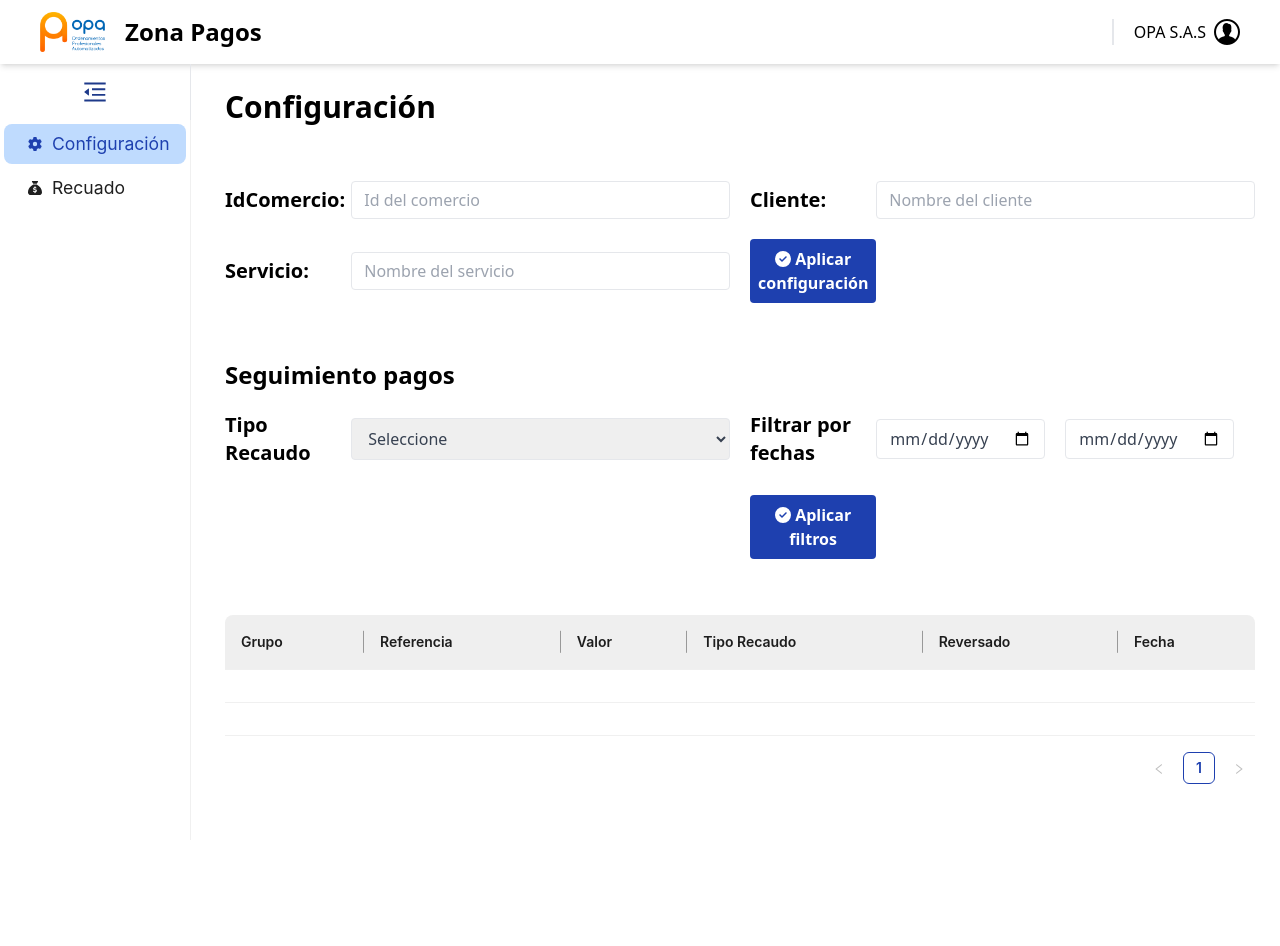
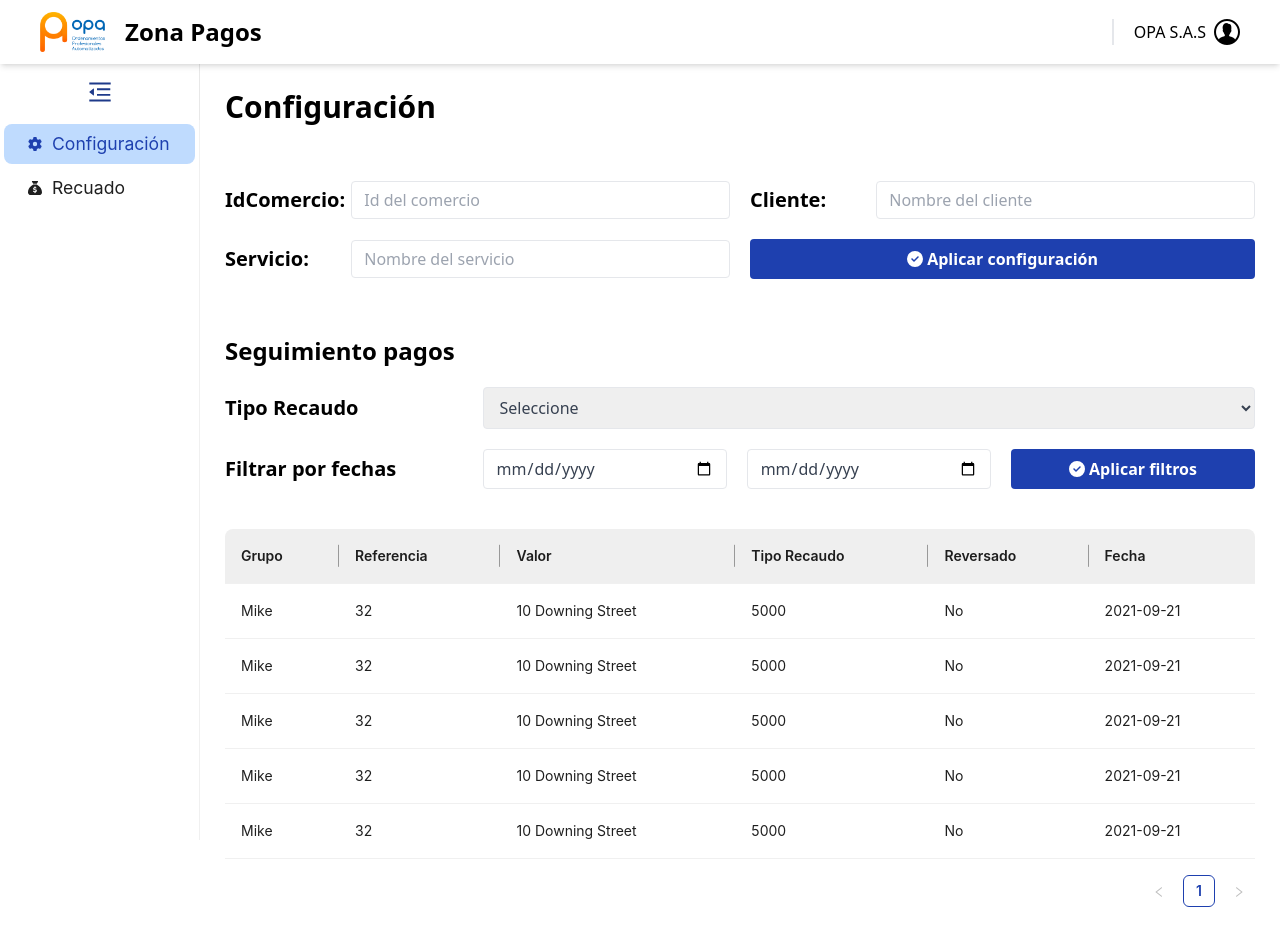
Before and after one commit to sql-programador-39/Zona-Pagos, a React (Vite) app: page /config in a window 1280 px wide. Before the commit the page ends 825 px from the top, so only its background shows below. Built offline with nearby package versions, Linux system fonts and the light colour scheme.

Commit message:
para probar en el cel

```diff
--- a/src/Layouts/Layout.css
+++ b/src/Layouts/Layout.css
@@ -17,3 +17,12 @@
 .main-content2 > * {
   max-width: 100%;
 }
+
+@media (max-width: 768px) {
+  .main-content {
+    padding: 25px;
+  }
+  .main-content2 {
+    padding: 25px;
+  }
+}
--- a/src/Layouts/Layout.jsx
+++ b/src/Layouts/Layout.jsx
@@ -17,7 +17,7 @@ const Layout = () => {
       </header>
 
       <main>
-        <aside>
+        <aside className='hidden md:inline'>
           <AsideMenu
             collapsed={ collapsed }
             setCollapsed={ setCollapsed }
--- /dev/null
+++ b/src/components/Alert/Alert.jsx
@@ -0,0 +1,16 @@
+const Alert = ({ msg }) => {
+
+
+  return (
+    <>
+      <div>
+        <div className="bg-red-100 border border-red-400 text-red-700 px-4 py-3 rounded">
+          <strong className="font-bold">Error! </strong>
+          <span>{ msg }</span>
+        </div>
+      </div>
+    </>
+  )
+}
+
+export default Alert
--- a/src/components/AsideMenu/AsideMenu.css
+++ b/src/components/AsideMenu/AsideMenu.css
@@ -2,3 +2,15 @@
   background-color: #bfdbfe !important; /* Cambia esto al color deseado */
   color: #1e40af !important; /* Cambia esto al color de texto deseado */
 }
+
+.div-menu {
+  border-right: 1px solid rgba(0, 0, 0, .09);
+  width: 200px;
+  transition: all 0.3s;
+}
+
+.div-menu-collapse {
+  width: 80px;
+  border-right: 1px solid rgba(0, 0, 0, .09);
+  transition: all 0.3s;
+}
--- a/src/components/CollectionTable/CollectionTable.css
+++ b/src/components/CollectionTable/CollectionTable.css
@@ -6,10 +6,10 @@
   background-color: #999999 !important;
 }
 
-.ant-pagination-item {
+.ant-pagination-item-active {
   border-color: #1e40af  !important;
 }
 
-.ant-pagination-item a{
+.ant-pagination-item-active a{
   color: #1e40af  !important;
 }
--- a/src/components/CollectionTable/CollectionTable.jsx
+++ b/src/components/CollectionTable/CollectionTable.jsx
@@ -1,22 +1,11 @@
+import { useState } from 'react';
 import { Table, Empty } from 'antd';
 import './CollectionTable.css';
 
+
+
+
 const CollectionTable = () => {
-
-  const dataSource = [
-    {
-      key: '1',
-      name: 'Mike',
-      age: 32,
-      address: '10 Downing Street',
-    },
-    {
-      key: '2',
-      name: 'John',
-      age: 42,
-      address: '10 Downing Street',
-    },
-  ];
 
   const columns = [
     {
@@ -43,13 +32,128 @@ const CollectionTable = () => {
       title: 'Excluir',
       dataIndex: 'excluir',
       key: 'excluir',
+      render: () => <input className='checkbox-round' type="checkbox" onChange={handleCheckboxChange} />,
+      align: 'center',
     },
   ];
+
+  const dataSource = [
+    {
+      key: '1',
+      referencia: 'Mike',
+      cedula: 32,
+      producto: '10 Downing Street',
+      valor: '5000',
+    },
+    {
+      key: '2',
+      referencia: 'Mike',
+      cedula: 32,
+      producto: '10 Downing Street',
+      valor: '5000',
+    },
+    {
+      key: '3',
+      referencia: 'Mike',
+      cedula: 32,
+      producto: '10 Downing Street',
+      valor: '5000',
+    },
+    {
+      key: '4',
+      referencia: 'Mike',
+      cedula: 32,
+      producto: '10 Downing Street',
+      valor: '5000',
+    },
+    {
+      key: '5',
+      referencia: 'Mike',
+      cedula: 32,
+      producto: '10 Downing Street',
+      valor: '5000',
+    },
+    {
+      key: '6',
+      referencia: 'Mike',
+      cedula: 32,
+      producto: '10 Downing Street',
+      valor: '5000'
+    },
+    {
+      key: '7',
+      referencia: 'Mike',
+      cedula: 32,
+      producto: '10 Downing Street',
+      valor: '5000'
+    },
+    {
+      key: '8',
+      referencia: 'Mike',
+      cedula: 32,
+      producto: '10 Downing Street',
+      valor: '5000'
+    },
+    {
+      key: '9',
+      referencia: 'Mike',
+      cedula: 25,
+      producto: '10 Downing Street',
+      valor: '5000'
+    },
+    {
+      key: '10',
+      referencia: 'Mike',
+      cedula: 32,
+      producto: '10 Downing Street',
+      valor: '5000'
+    },
+    {
+      key: '11',
+      referencia: 'Mike',
+      cedula: 32,
+      producto: '10 Downing Street',
+      valor: '5000'
+    },
+    {
+      key: '12',
+      referencia: 'Mike',
+      cedula: 32,
+      producto: '10 Downing Street',
+      valor: '5000'
+    },
+    {
+      key: '13',
+      referencia: 'Mike',
+      cedula: 32,
+      producto: '10 Downing Street',
+      valor: '5000'
+    },
+    {
+      key: '14',
+      referencia: 'Mike',
+      cedula: 32,
+      producto: '10 Downing Street',
+      valor: '5000'
+    },
+    {
+      key: '15',
+      referencia: 'Mike',
+      cedula: 31,
+      producto: '10 Downing Street',
+      valor: '5000'
+    }
+  ];
+
+  const handleCheckboxChange = () => {
+    console.log('Checkbox changed');
+  }
+
   return (
     <>
       <Table locale={{ emptyText: (<Empty image={ Empty.PRESENTED_IMAGE_DEFAULT } description={ false }>
         <p>No se encontraron registros</p>
-      </Empty>) }} dataSource={ dataSource } columns={ columns } />
+      </Empty>) }} dataSource={ dataSource } columns={ columns } pagination={{ pageSize: 5 }} />
     </>
   )
 }
--- a/src/components/ConfigTable/ConfigTable.jsx
+++ b/src/components/ConfigTable/ConfigTable.jsx
@@ -4,16 +4,49 @@ const ConfigTable = () => {
   const dataSource = [
     {
       key: '1',
-      name: 'Mike',
-      age: 32,
-      address: '10 Downing Street',
+      grupo: 'Mike',
+      referencia: 32,
+      valor: '10 Downing Street',
+      recaudo: '5000',
+      reversado: 'No',
+      fecha: '2021-09-21',
     },
     {
       key: '2',
-      name: 'John',
-      age: 42,
-      address: '10 Downing Street',
+      grupo: 'Mike',
+      referencia: 32,
+      valor: '10 Downing Street',
+      recaudo: '5000',
+      reversado: 'No',
+      fecha: '2021-09-21',
     },
+    {
+      key: '3',
+      grupo: 'Mike',
+      referencia: 32,
+      valor: '10 Downing Street',
+      recaudo: '5000',
+      reversado: 'No',
+      fecha: '2021-09-21',
+    },
+    {
+      key: '4',
+      grupo: 'Mike',
+      referencia: 32,
+      valor: '10 Downing Street',
+      recaudo: '5000',
+      reversado: 'No',
+      fecha: '2021-09-21',
+    },
+    {
+      key: '5',
+      grupo: 'Mike',
+      referencia: 32,
+      valor: '10 Downing Street',
+      recaudo: '5000',
+      reversado: 'No',
+      fecha: '2021-09-21',
+    }
   ];
 
   const columns = [
@@ -52,7 +85,7 @@ const ConfigTable = () => {
     <>
       <Table locale={{ emptyText: (<Empty image={ Empty.PRESENTED_IMAGE_DEFAULT } description={ false }>
         <p>No se encontraron registros</p>
-      </Empty>) }} dataSource={ dataSource } columns={ columns } />
+      </Empty>) }} dataSource={ dataSource } columns={ columns } pagination={{ pageSize: 5 }} />
     </>
   )
 }
--- a/src/index.css
+++ b/src/index.css
@@ -14,7 +14,7 @@
   background-color: white;
   border-radius: 50%;
   vertical-align: middle;
-  border: 2px solid #ddd;
+  border: 2px solid #9e9e9e;
   appearance: none;
   -webkit-appearance: none;
   outline: none;
--- a/src/pages/Config/Config.jsx
+++ b/src/pages/Config/Config.jsx
@@ -6,6 +6,7 @@ import { FontAwesomeIcon } from '@fortawesome/react-fontawesome'
 import { faCircleCheck } from '@fortawesome/free-solid-svg-icons'
 
 import { style } from './styleConfig'
+import Alert from '../../components/Alert/Alert'
 
 const Config = () => {
 
@@ -15,26 +16,36 @@ const Config = () => {
   const [typeCollection, setTypeCollection] = useState('')
   const [dateStart, setDateStart] = useState('')
   const [dateEnd, setDateEnd] = useState('')
+  const [configAlert, setConfigAlert] = useState(false)
+  const [filterAlert, setFilterAlert] = useState(false)
 
   const handleSubmitConfig = (e) => {
 
     e.preventDefault()
 
-    if (idCommerce !== '' && client !== '' && service !== '') {
-      console.log('Campos completos')
-    } else {
-      console.log('Campos incompletos')
+    if([idCommerce, client, service].includes('')) {
+        setConfigAlert(true)
+      setTimeout(() => {
+        setConfigAlert(false)
+      }, 4000)
+      return
     }
+
+    console.log({ idCommerce, client, service })
   }
 
   const handleSubmitFilter = (e) => {
     e.preventDefault()
 
-    if (typeCollection !== '' && dateStart !== '' && dateEnd !== '') {
-      console.log('Campos completos filtro')
-    } else {
-      console.log('Campos incompletos filtro')
+    if([typeCollection, dateStart, dateEnd].includes('')) {
+      setFilterAlert(true)
+      setTimeout(() => {
+        setFilterAlert(false)
+      }, 4000)
+      return
     }
+
+    console.log({ typeCollection, dateStart, dateEnd })
   }
 
   return (
@@ -44,7 +55,7 @@ const Config = () => {
         <h1 className={ style.h1 }>Configuración</h1>
 
         <div className="my-14">
-          <form action="" className='grid grid-cols-2 gap-5'>
+          <form action="" className='grid lg:grid-cols-2 gap-5 grid-cols-1'>
             <div className='grid grid-cols-custom items-center'>
               <label htmlFor="id-commerce" className={ style.label }>IdComercio:</label>
               <input
@@ -92,9 +103,11 @@ const Config = () => {
 
             <button
               type="submit"
-              className={ style.button }
+              className="bg-blue-800 text-white font-bold px-2 py-2 rounded hover:bg-blue-700 focus:outline-none focus:shadow-outline w-3/4 lg:w-full mx-auto lg:m-0 gl:w-1/3"
               onClick={handleSubmitConfig}
             ><FontAwesomeIcon icon={faCircleCheck} /> Aplicar configuración</button>
+
+            { configAlert && <Alert msg="Para aplicar la configuración todos los campos deben estar completos" />}
 
           </form>
         </div>
@@ -103,8 +116,8 @@ const Config = () => {
       <section>
         <h2 className="text-2xl font-bold mb-5">Seguimiento pagos</h2>
 
-        <div className="mb-14">
-          <form action="" className="grid grid-cols-2 gap-5">
+        <div className="mb-10">
+          <form action="" className="grid gl:grid-cols-2 gap-5 grid-cols-1">
             <div className="grid grid-cols-custom items-center">
               <label htmlFor="select-collection" className="font-bold text-xl">Tipo Recaudo</label>
               <select
@@ -123,11 +136,13 @@ const Config = () => {
             </div>
 
             <div className="grid grid-cols-custom items-center">
-              <label htmlFor="" className="font-bold text-xl">Filtrar por fechas</label>
+              <label htmlFor="start-date" className="font-bold text-xl">Filtrar por fechas</label>
 
-              <div className="flex gap-5">
+              <div className="grid grid-cols-3 gap-5">
                 <input
                   type="date"
+                  name='start-date'
+                  id='start-date'
                   className={ style.input }
                   onChange={ e => {
                     setDateStart(e.target.value)
@@ -140,16 +155,17 @@ const Config = () => {
                     setDateEnd(e.target.value)
                   }}
                 />
+                <button
+                  type="submit"
+                  className="bg-blue-800 text-white font-bold px-2 py-2 rounded hover:bg-blue-700 focus:outline-none focus:shadow-outline"
+                  onClick={handleSubmitFilter}
+                  ><FontAwesomeIcon icon={faCircleCheck} /> Aplicar filtros</button>
+
               </div>
+
             </div>
 
-            <div></div>
-
-            <button
-              type="submit"
-              className={`${ style.button } mt-2`}
-              onClick={handleSubmitFilter}
-              ><FontAwesomeIcon icon={faCircleCheck} /> Aplicar filtros</button>
+            { filterAlert && <Alert msg="Para poder filtrar la informacion todos los campos se deben llenar" /> }
           </form>
 
         </div>
--- a/tailwind.config.js
+++ b/tailwind.config.js
@@ -9,6 +9,9 @@ export default {
       gridTemplateColumns: {
         "custom": "1fr 3fr"
       },
+      screens: {
+        'gl': '1440px',
+      },
       // rounded checkbox
     },
   },
```
Also changed, not shown: src/pages/Collection/Collection.jsx (+13 -4 lines).
